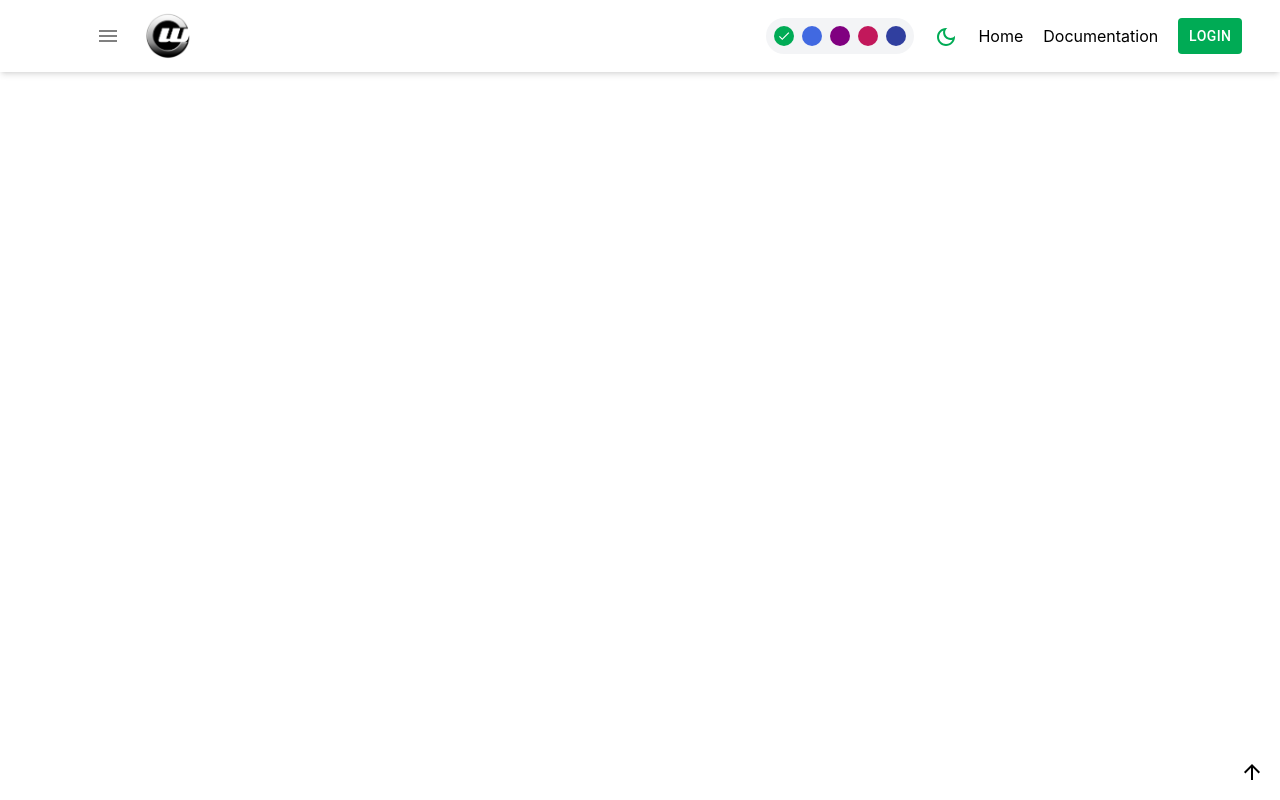
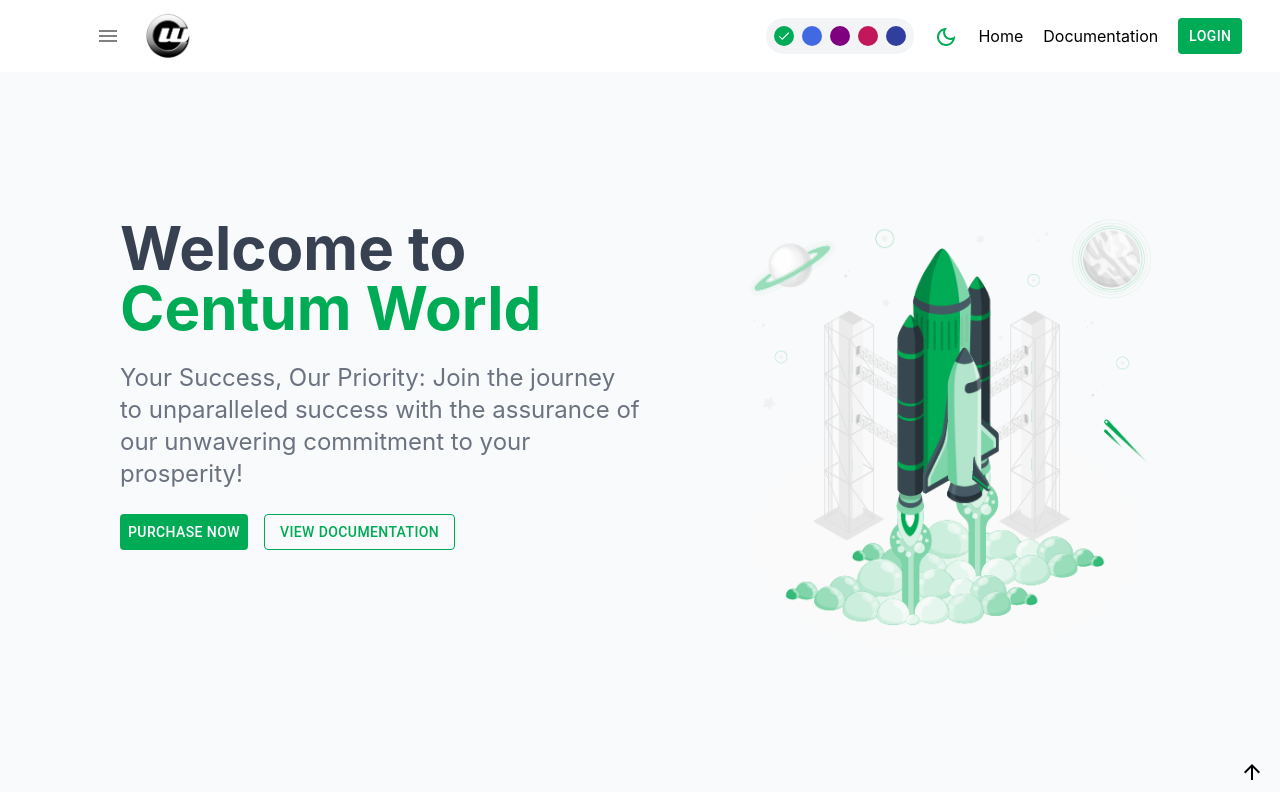
Before and after one commit to centum-world/mining-rig-portfolio, a React (Vite) app: page / in a window 1280 px wide. Built offline with nearby package versions, Linux system fonts and the light colour scheme.

Commit message:
hero section media-query done

```diff
--- a/package.json
+++ b/package.json
@@ -21,8 +21,7 @@
     "react-redux": "^9.0.4",
     "react-router-dom": "^6.21.1",
     "react-scroll": "^1.9.0",
-    "react-toastify": "^9.1.3",
-    "typed.js": "^2.1.0"
+    "react-toastify": "^9.1.3"
   },
   "devDependencies": {
     "@types/react": "^18.2.43",
--- a/src/components/HeroSection.jsx
+++ b/src/components/HeroSection.jsx
@@ -1,37 +1,18 @@
 import { Button } from "@mui/material";
 import React, { useEffect } from "react";
 import { useSelector } from "react-redux";
-import Typed from "typed.js";
 import rocket from "../assets/png/Rocket-2.gif";
 
 const HeroSection = () => {
   const { selectedColor } = useSelector((state) => state.colors);
 
-  useEffect(() => {
-    const options = {
-      strings: ["Centum World"],
-      typeSpeed: 150,
-      backSpeed: 50,
-      backDelay: 100,
-      showCursor: true,
-      cursorChar: "&nbsp",
-      loop: true,
-    };
-
-    const typed = new Typed("#typed-text", options);
-    return () => {
-      typed.destroy();
-    };
-  }, []);
-
   return (
-    <section className="flex flex-col md:flex-row  bg-gray-50 h-[90vh] p-4">
-      <div className="gap-10 flex items-center justify-center w-[50%] my-auto mx-auto p-10 mt-10 slide-in-left">
+    <section className="flex md:flex flex-col md:flex-row  bg-gray-50 h-[90vh]  p-6">
+      <div className="gap-10 flex items-center justify-center md:w-[50%] w-full md:pb-24 md:pl-24  slide-in-left">
         <div className="space-y-6">
-          <h1 className="text-6xl font-bold text-gray-700 font-sans">
+          <h1 className="md:text-6xl text-5xl font-bold text-gray-700 font-sans">
             Welcome to <br />
             <span
-              id="typed-text"
               style={{
                 color: selectedColor,
               }}
@@ -39,11 +20,11 @@
               Centum World
             </span>
           </h1>
-          <p className="text-gray-500 flex text-start text-2xl font-sans">
+          <p className="text-gray-500 flex text-start md:text-2xl  font-sans">
             Your Success, Our Priority: Join the journey to unparalleled success
             with the assurance of our unwavering commitment to your prosperity!
           </p>
-          <div className="flex gap-4">
+          <div className="flex md:flex-row flex-col gap-4">
             <Button
               onClick={() => {}}
               style={{
@@ -68,8 +49,8 @@
           </div>
         </div>
       </div>
-      <div className="flex items-center justify-center w-[50%]">
-        <img src={rocket} alt="heroImg" className="w-3/4 " />
+      <div className="flex items-center justify-center md:w-[50%] w-full">
+        <img src={rocket} alt="heroImg" className="md:w-3/4" />
       </div>
     </section>
   );
--- a/src/index.css
+++ b/src/index.css
@@ -6,7 +6,7 @@
 
 @keyframes slideInLeft {
   from {
-    transform: translateX(-700px);
+    transform: translateX(-750px);
   }
   to {
     transform: translateX(0);
--- a/src/pages/Heropage.jsx
+++ b/src/pages/Heropage.jsx
@@ -8,8 +8,8 @@
 const Heropage = () => {
   return (
     <div className="space-y-10">
-      {/* <HeroSection />
-      <Features />
+      <HeroSection />
+      {/* <Features />
       <DemoSection/>
       <GetStarted/> */}
     </div>
```
Also changed, not shown: src/App.css (line endings or trailing spaces), 1 other file (tests, documents, lock files or other folders).
